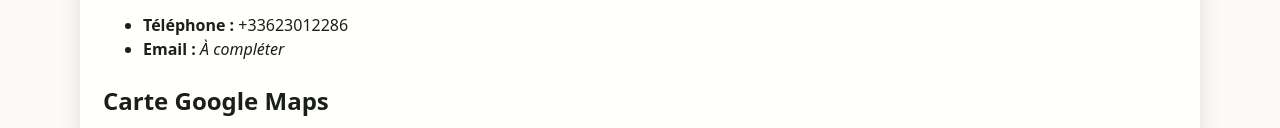
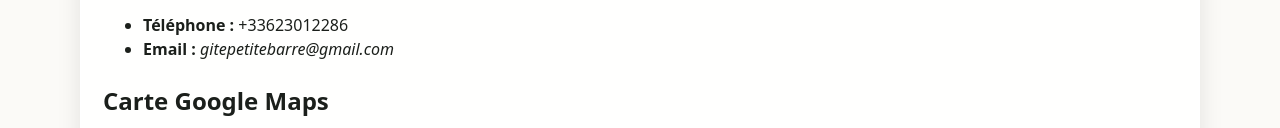
Before and after one commit to jossmair/petite-barre, a plain HTML site: page confidentialite.html in a window 1280 px wide. Shown: the part 1125-1253 px from the top of the page. Drawn offline with Linux system fonts and the light colour scheme.

Commit message:
Add files via upload

```diff
--- a/confidentialite.html
+++ b/confidentialite.html
@@ -1201,7 +1201,7 @@
 <p>Conformément au RGPD, vous disposez notamment des droits d’accès, de rectification, d’effacement et d’opposition. Pour exercer vos droits, contactez l’éditeur du site :</p>
 <ul>
   <li><strong>Téléphone :</strong> <a href="tel:+33623012286">+33623012286</a></li>
-  <li><strong>Email :</strong> <em>À compléter</em></li>
+  <li><strong>Email :</strong> <em>gitepetitebarre@gmail.com</em></li>
 </ul>
 
 <h2>Carte Google Maps</h2>
```
